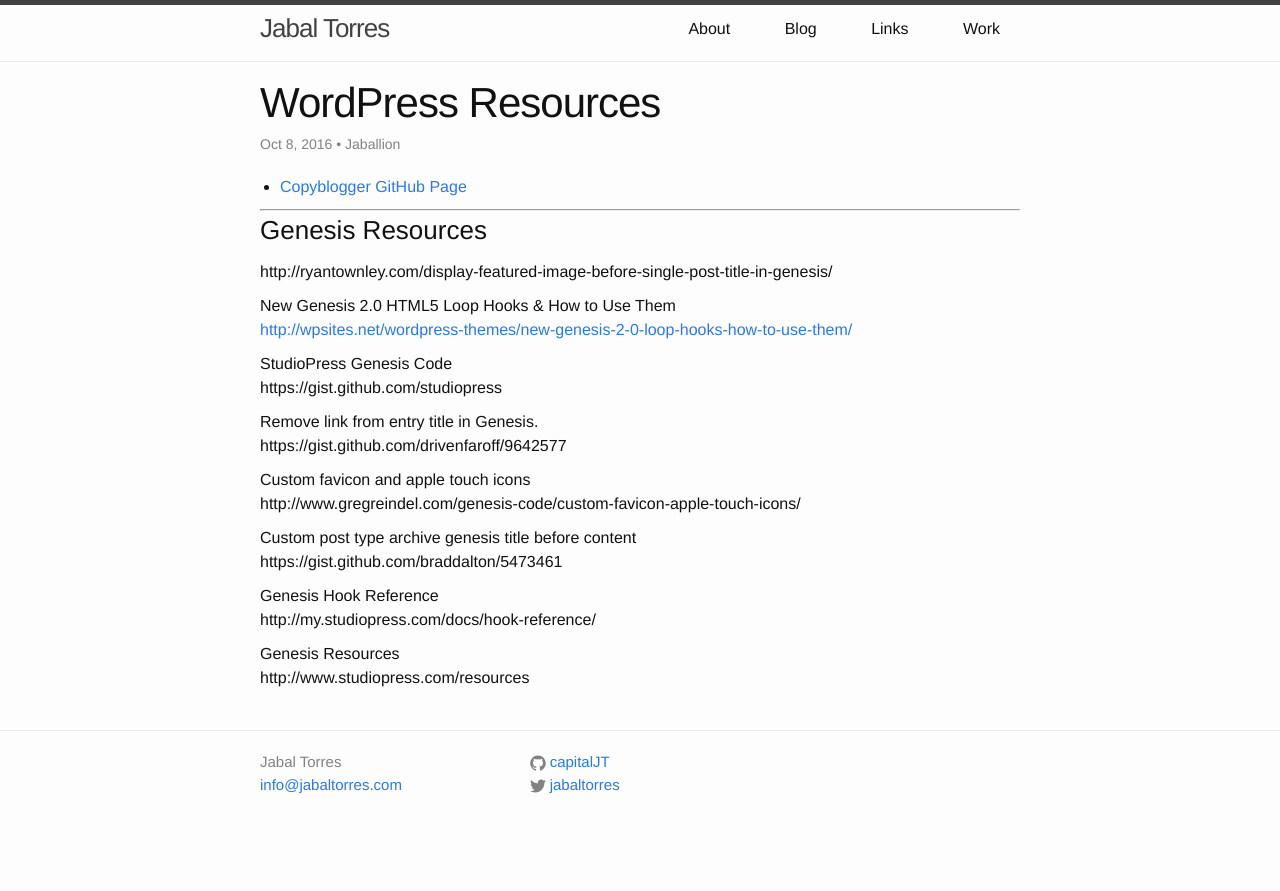
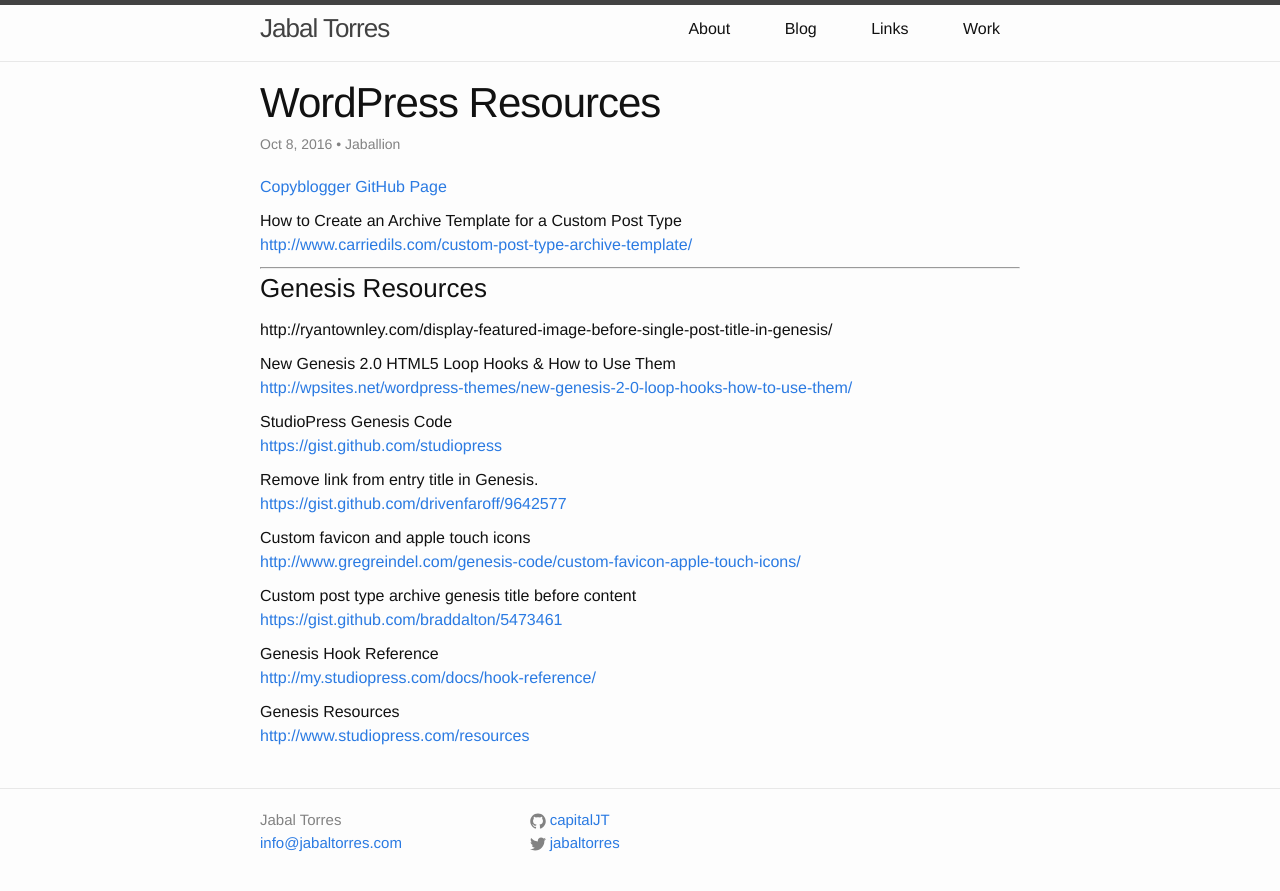
Before and after one commit to capitalJT/capitaljt.github.io, a Jekyll site: the page built from _posts/2016-10-08-wordpress-resources.md, in a window 1280 px wide. Shown: the top 891 px of the page. Built offline with Jekyll 4.4.1, drawn with Linux system fonts in a browser that asks for light colours; nearby versions of some CDN libraries; a style sheet for code colours, icons or effects is not loaded; some of the changed lines change nothing that is shown.

Commit message:
updating links

```diff
--- a/_posts/2016-10-08-wordpress-resources.md
+++ b/_posts/2016-10-08-wordpress-resources.md
@@ -6,7 +6,10 @@
 categories: blog post
 ---
 
-- [Copyblogger GitHub Page](https://github.com/copyblogger)
+[Copyblogger GitHub Page](https://github.com/copyblogger)
+
+How to Create an Archive Template for a Custom Post Type
+[http://www.carriedils.com/custom-post-type-archive-template/](http://www.carriedils.com/custom-post-type-archive-template/)
 
 ---
 
@@ -18,19 +21,19 @@
 [http://wpsites.net/wordpress-themes/new-genesis-2-0-loop-hooks-how-to-use-them/](http://wpsites.net/wordpress-themes/new-genesis-2-0-loop-hooks-how-to-use-them/)
 
 StudioPress Genesis Code
-https://gist.github.com/studiopress
+[https://gist.github.com/studiopress](https://gist.github.com/studiopress)
 
 Remove link from entry title in Genesis.
-https://gist.github.com/drivenfaroff/9642577
+[https://gist.github.com/drivenfaroff/9642577](https://gist.github.com/drivenfaroff/9642577)
 
 Custom favicon and apple touch icons
-http://www.gregreindel.com/genesis-code/custom-favicon-apple-touch-icons/
+[http://www.gregreindel.com/genesis-code/custom-favicon-apple-touch-icons/](http://www.gregreindel.com/genesis-code/custom-favicon-apple-touch-icons/)
 
 Custom post type archive genesis title before content
-https://gist.github.com/braddalton/5473461
+[https://gist.github.com/braddalton/5473461](https://gist.github.com/braddalton/5473461)
 
 Genesis Hook Reference
-http://my.studiopress.com/docs/hook-reference/
+[http://my.studiopress.com/docs/hook-reference/](http://my.studiopress.com/docs/hook-reference/)
 
 Genesis Resources
-http://www.studiopress.com/resources
+[http://www.studiopress.com/resources](http://www.studiopress.com/resources)
```
